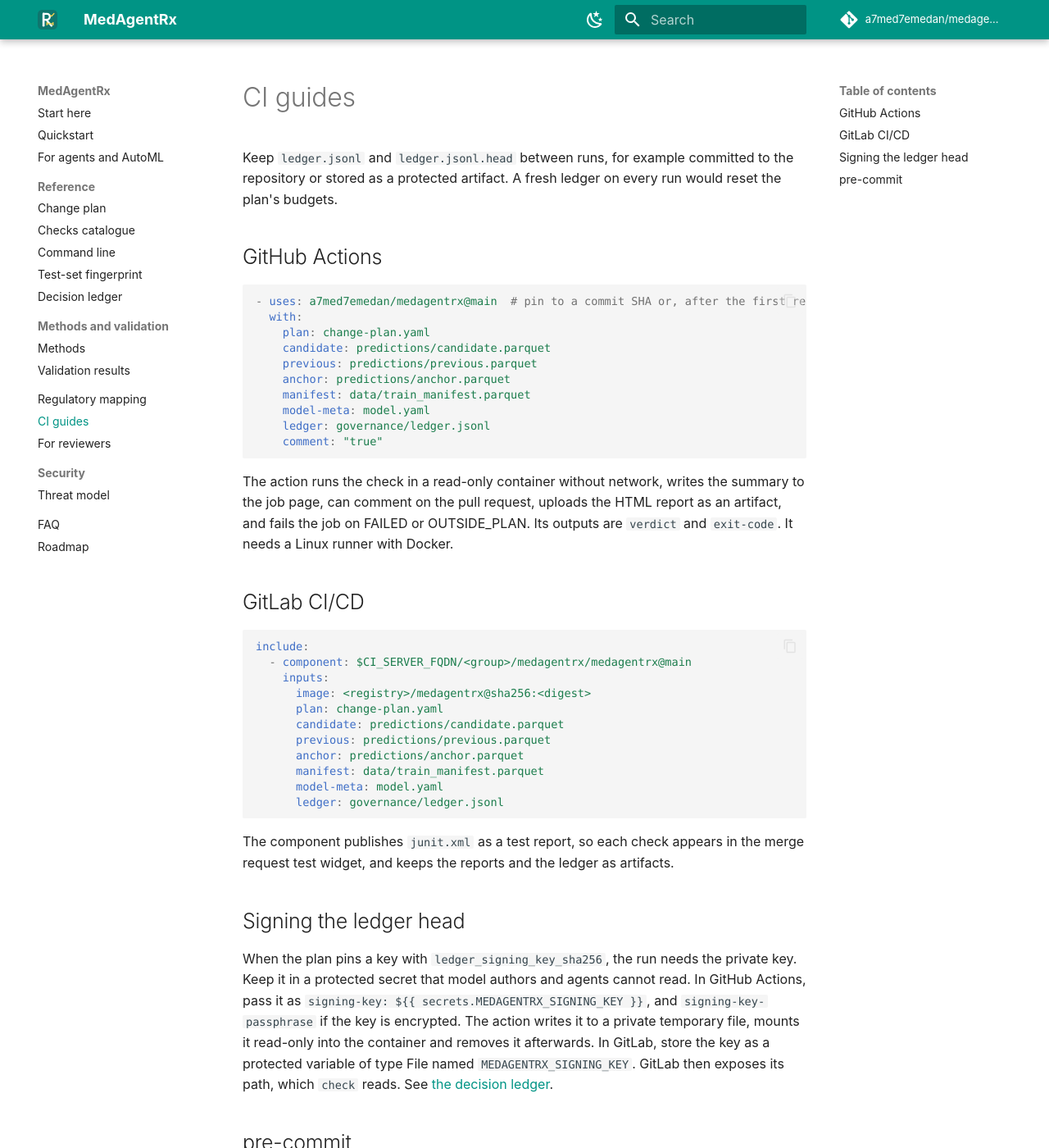
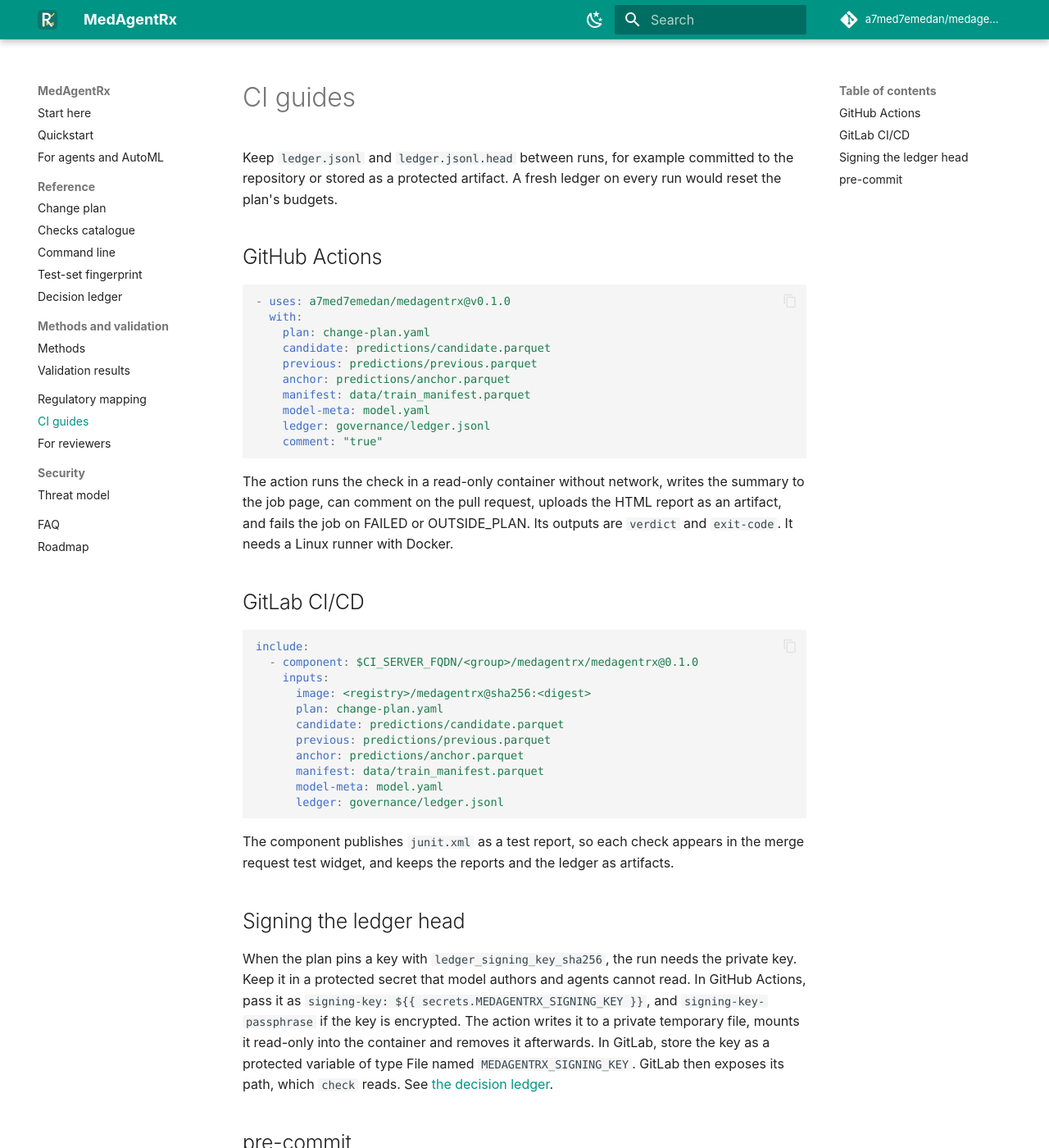
Before and after one commit to a7med7emedan/medagentrx, an MkDocs documentation site: the page built from docs/ci.md, in a window 1280 px wide and 1400 px high. Shown: the whole window at 82% size. Built offline with MkDocs 1.6.1 and Material for MkDocs 9.7.7, drawn with Linux system fonts in a browser that asks for light colours; comment, search, counter and statistics services are not loaded; some of the changed text lies outside the part shown.

Commit message:
Prepare release 0.1.0
The first release goes to PyPI and the container registry, so the
version, changelog, citation metadata and image label move to 0.1.0.
Install instructions now use pip, and the CI examples pin the v0.1.0
tag that this release creates.

````diff
--- a/codemeta.json
+++ b/codemeta.json
@@ -8,7 +8,8 @@
   "codeRepository": "https://github.com/a7med7emedan/medagentrx",
   "programmingLanguage": "Python",
   "runtimePlatform": "Python 3.11, 3.12, 3.13",
-  "version": "0.1.0rc1",
+  "version": "0.1.0",
+  "datePublished": "2026-10-14",
   "developmentStatus": "active",
   "keywords": ["pccp", "predetermined change control plan", "medical device software", "eu-ai-act", "ai-agents", "model-governance"]
 }
--- a/docs/ci.md
+++ b/docs/ci.md
@@ -10,7 +10,7 @@
 ## GitHub Actions
 
 ```yaml
-- uses: a7med7emedan/medagentrx@main  # pin to a commit SHA or, after the first release, a tag
+- uses: a7med7emedan/medagentrx@v0.1.0
   with:
     plan: change-plan.yaml
     candidate: predictions/candidate.parquet
@@ -28,7 +28,7 @@
 
 ```yaml
 include:
-  - component: $CI_SERVER_FQDN/<group>/medagentrx/medagentrx@main
+  - component: $CI_SERVER_FQDN/<group>/medagentrx/medagentrx@0.1.0
     inputs:
       image: <registry>/medagentrx@sha256:<digest>
       plan: change-plan.yaml
@@ -50,7 +50,7 @@
 
 ```yaml
 - repo: https://github.com/a7med7emedan/medagentrx
-  rev: main  # pin to a commit SHA or, after the first release, a tag
+  rev: v0.1.0
   hooks:
     - id: medagentrx-validate
 ```
--- a/pyproject.toml
+++ b/pyproject.toml
@@ -7,7 +7,7 @@
 
 [project]
 name = "medagentrx"
-version = "0.1.0rc1"
+version = "0.1.0"
 description = "The prescription for self-improving medical AI. Every model update, by an engineer, a pipeline or an AI agent, is checked against its approved change plan (FDA PCCP, EU AI Act Art. 43(4))."
 readme = "README.md"
 requires-python = ">=3.11,<3.14"
--- a/src/medagentrx/__init__.py
+++ b/src/medagentrx/__init__.py
@@ -7,7 +7,7 @@
 or OUTSIDE_PLAN.
 """
 
-__version__ = "0.1.0rc1"
+__version__ = "0.1.0"
 
 from medagentrx.api import CheckResult, check
 from medagentrx.engine import Evaluation, Verdict, evaluate
````
Also changed, not shown: CHANGELOG.md (+2 -2 lines), README.md (+4 -4 lines), docs/quickstart.md (+2 -2 lines), 4 other files.
